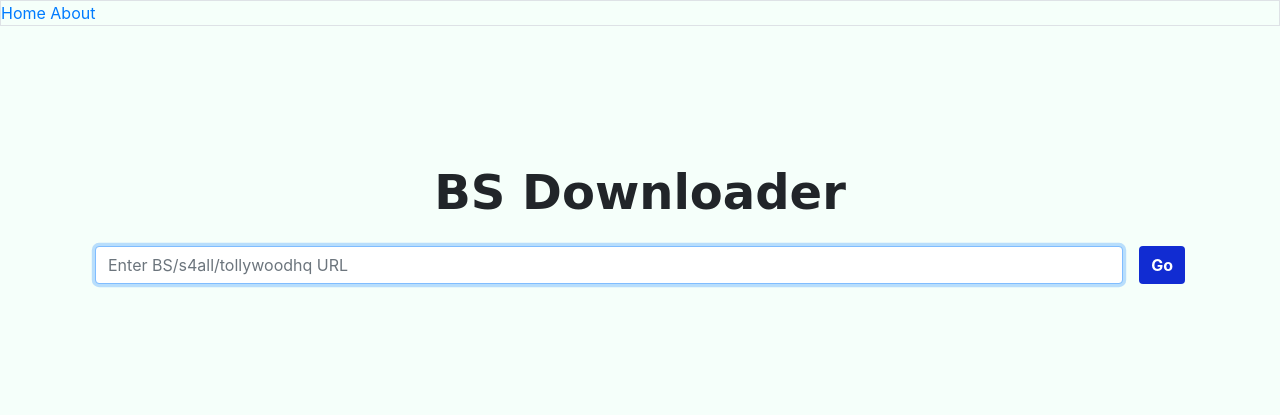
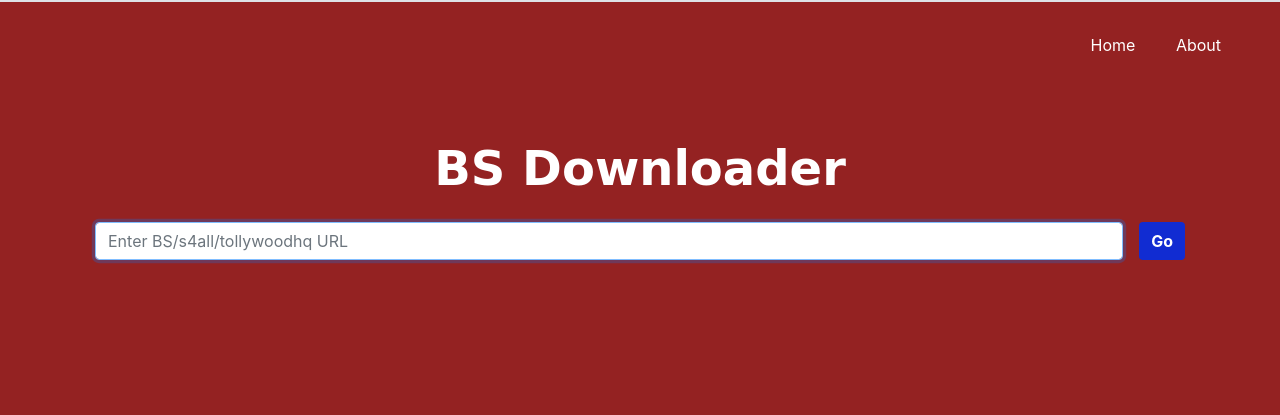
Before and after one commit to Ram-95/Image_downloader_flask, a Flask app: page /BS in a window 1280 px wide. Shown: the top 415 px of the page. Run offline with Flask 2, Linux system fonts and the light colour scheme; some libraries are stand-ins or nearby versions.

Commit message:
UI changes

```diff
--- a/static/script.js
+++ b/static/script.js
@@ -32,7 +32,7 @@ $(document).ready(function () {
         $('.notify').css('visibility', 'visible');
         $('.loader').css('display', '');
         $('.loader').css('visibility', 'visible');
-        $('.status').css('color', 'blue');
+        $('.status').css('color', '#fafa2a');
         $('.status').text('Processing... This may take a few minutes...');
     }
 
@@ -42,13 +42,13 @@ $(document).ready(function () {
 
     function if_ajax_invalid_url() {
         $('.loader').css('display', 'none');
-        $('.status').css('color', 'red');
+        $('.status').css('color', '#f9f6f6');
         $('.status').text('Invalid URL/Not Found/Internal Error.');
     }
 
     function if_ajax_valid_url() {
         $('.loader').css('display', 'none');
-        $('.status').css('color', 'green');
+        $('.status').css('color', '#cafac5');
         $('.status').text('Images downloaded successfully.');
         $('.download_btn').css('visibility', 'visible');
 
@@ -89,6 +89,7 @@ $(document).ready(function () {
 
     /* Sending Data to backend Functionality */
     $('.fetch').on('click', function () {
+        $('.download_btn').css('visibility', '');
         site = $(this).attr("id");
         //alert('Site: ' + site);
         url = $("." + site + "_url").val().trim();
--- a/static/styles.css
+++ b/static/styles.css
@@ -5,7 +5,7 @@
 }
 
 body {
-    background-color: mintcream;
+    background-color: rgb(148, 34, 34);
 }
 
 .root {
@@ -14,6 +14,7 @@ body {
 }
 
 .title {
+    color: white;
     text-align: center;
     font-size: 3rem;
     font-family: cursive;
@@ -142,21 +143,44 @@ body {
     margin-right: 1em;
 }
 
-.navbar-section a:hover {
+.about-section {
     color: white;
-    border-bottom: 1px solid white;
+    padding: 10px;
+    margin-top: 4rem;
 }
 
-.footer {
-    position: fixed;
-    left: 0;
-    bottom: 0;
-    width: 100%;
-    max-height: 50px;
-    background-color: rgb(34, 33, 33);
+.about-section h2 {
+    font-size: 1.8rem;
+    border-bottom: 1px solid white;
+    margin-bottom: 1rem;
+}
+
+
+.about-section ul {
+    margin-left: 3rem;
+}
+
+.about div {
+    text-align: center;
+    margin-top: 3rem;
+}
+
+.navigation {
+    padding: 2rem;
+    float: right;
+}
+
+.navigation a {
+    color: white;
     padding: 10px;
-    text-align: center;
- }
+    font-size: 1rem;
+    margin-right: 1rem;
+}
+
+.navigation a:hover {
+    text-decoration: none;
+    border-bottom: 2px solid white;
+}
 
 /* End of CSS of homepage.html*/
 
```
